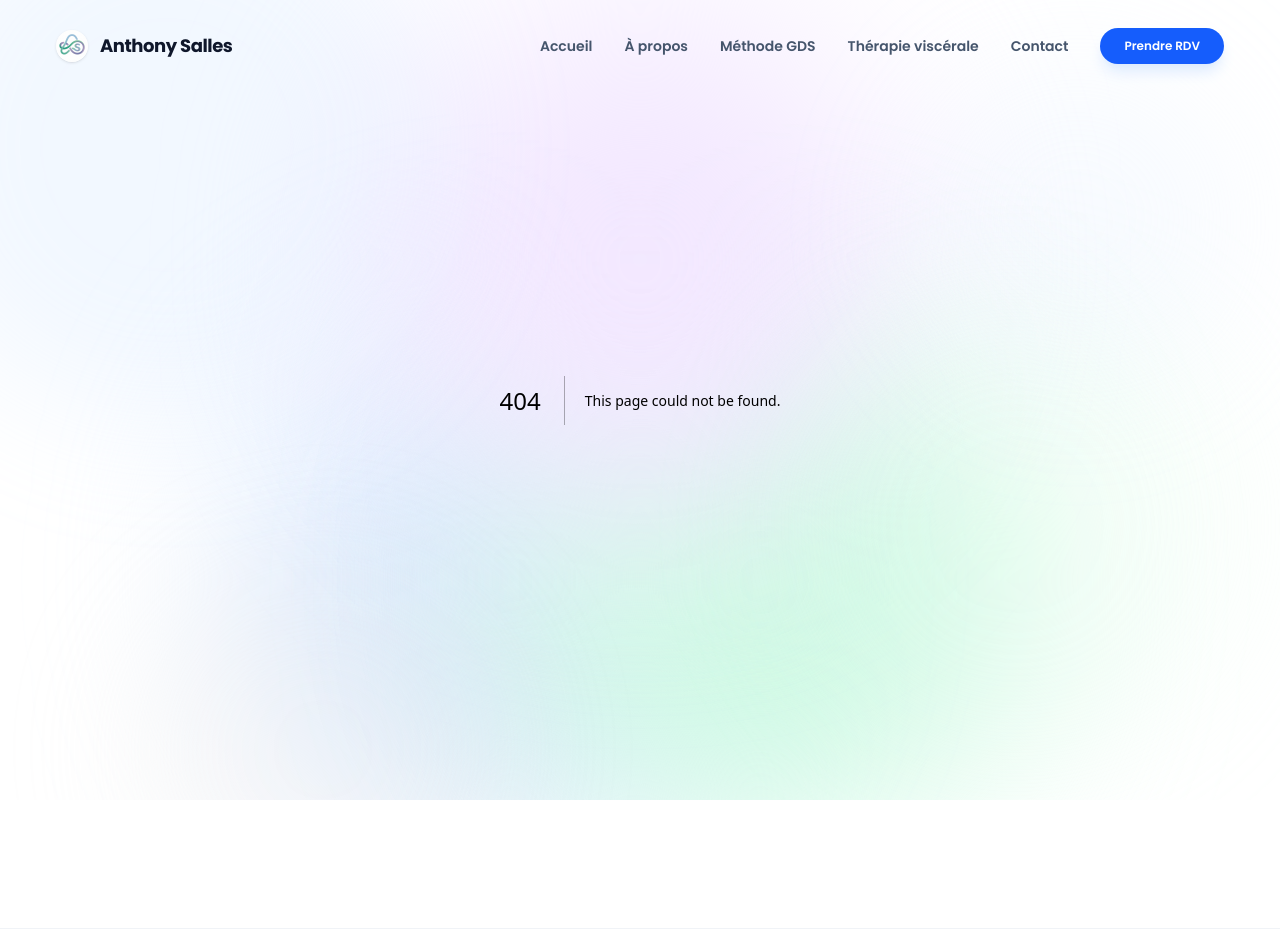
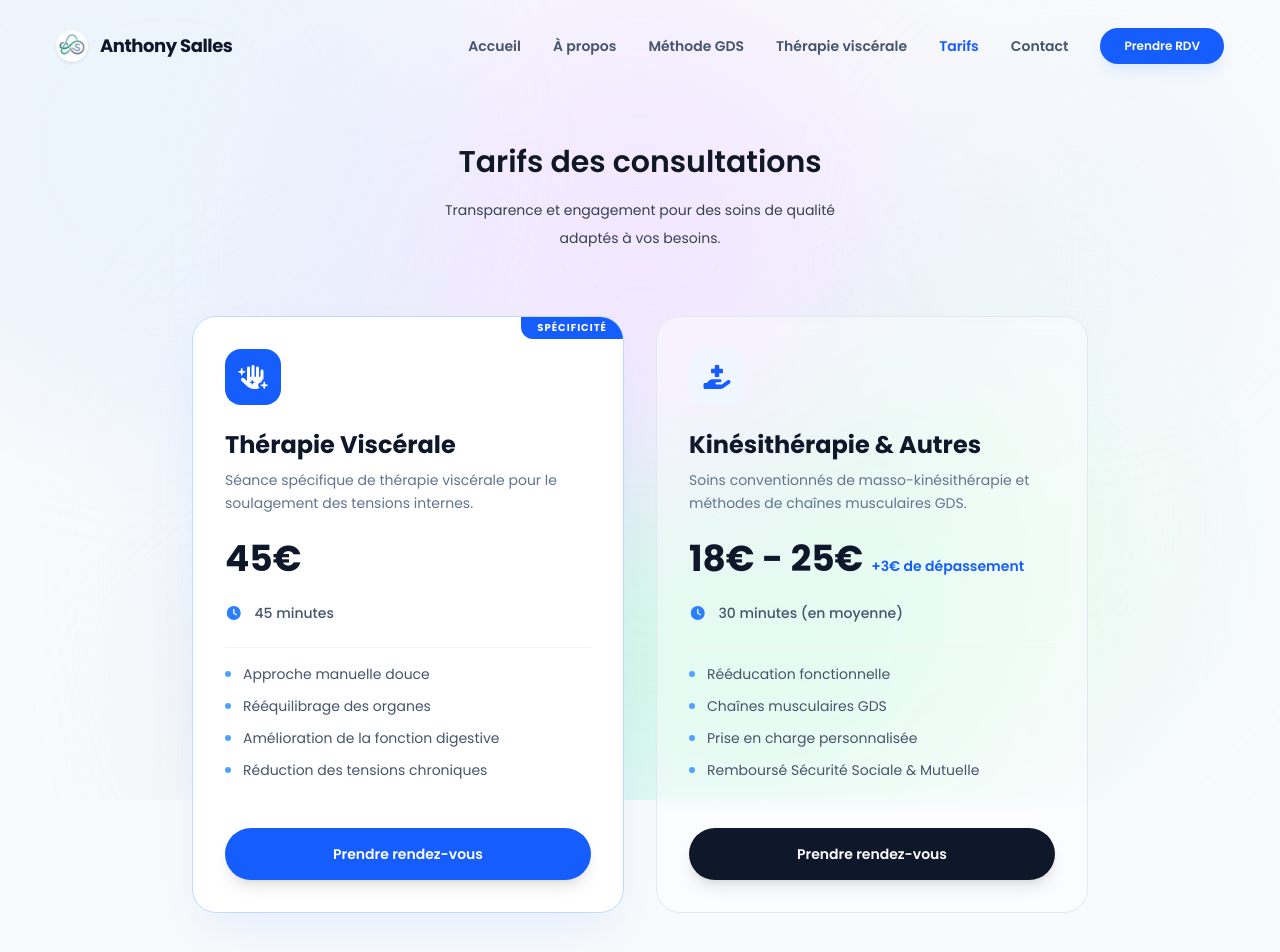
Before and after one commit to LTiollier/anthony-salles, a Next.js app: page /tarif in a window 1280 px wide. Before the commit this address had no page. Shown: the top 952 px of the page. Built offline with nearby package versions, Linux system fonts and the light colour scheme.

Commit message:
✨ add pricing page and navigation

```diff
--- /dev/null
+++ b/app/(public-pages)/tarif/page.jsx
@@ -0,0 +1,15 @@
+import PricingSection from "@/sections/pricing-section";
+
+export const metadata = {
+    title: "Tarifs",
+    description:
+        "Découvrez les tarifs des consultations d'Anthony Salles, kinésithérapeute à Lyon 7. Thérapie viscérale et séances conventionnées.",
+};
+
+export default function PricingPage() {
+    return (
+        <main className="px-4">
+            <PricingSection />
+        </main>
+    );
+}
--- a/components/footer.jsx
+++ b/components/footer.jsx
@@ -15,6 +15,7 @@ export default function Footer() {
     { name: "Méthode GDS", href: "/musculaire-gds" },
     { name: "Thérapie Viscérale", href: "/therapie-viscerale" },
     { name: "Kinésithérapie", href: "/#features" },
+    { name: "Tarifs", href: "/tarif" },
   ];
 
   return (
--- a/components/navbar.jsx
+++ b/components/navbar.jsx
@@ -18,6 +18,7 @@ export default function Navbar() {
     { name: "À propos", href: "/a-propos" },
     { name: "Méthode GDS", href: "/musculaire-gds" },
     { name: "Thérapie viscérale", href: "/therapie-viscerale" },
+    { name: "Tarifs", href: "/tarif" },
     { name: "Contact", href: "/contact" },
   ];
 
@@ -32,11 +33,10 @@ export default function Navbar() {
   return (
     <header className="fixed top-0 left-0 right-0 z-50 px-4 md:px-8 py-4 pointer-events-none">
       <motion.nav
-        className={`mx-auto max-w-7xl pointer-events-auto flex items-center justify-between px-6 py-3 rounded-full transition-all duration-500 ${
-          isScrolled
+        className={`mx-auto max-w-7xl pointer-events-auto flex items-center justify-between px-6 py-3 rounded-full transition-all duration-500 ${isScrolled
             ? "bg-white/70 backdrop-blur-xl shadow-lg border border-white/50"
             : "bg-transparent"
-        }`}
+          }`}
         initial={{ y: -100, opacity: 0 }}
         animate={{ y: 0, opacity: 1 }}
         transition={{ type: "spring", stiffness: 200, damping: 25 }}
@@ -63,9 +63,8 @@ export default function Navbar() {
             <Link
               key={link.name}
               href={link.href}
-              className={`text-sm font-semibold transition-colors hover:text-blue-600 ${
-                pathname === link.href ? "text-blue-600" : "text-slate-600"
-              }`}
+              className={`text-sm font-semibold transition-colors hover:text-blue-600 ${pathname === link.href ? "text-blue-600" : "text-slate-600"
+                }`}
             >
               {link.name}
             </Link>
@@ -92,19 +91,17 @@ export default function Navbar() {
 
       {/* Mobile Menu Backdrop */}
       <div
-        className={`fixed inset-0 bg-slate-900/10 backdrop-blur-md z-[60] transition-opacity duration-300 md:hidden ${
-          isOpen
+        className={`fixed inset-0 bg-slate-900/10 backdrop-blur-md z-[60] transition-opacity duration-300 md:hidden ${isOpen
             ? "opacity-100 pointer-events-auto"
             : "opacity-0 pointer-events-none"
-        }`}
+          }`}
         onClick={() => setIsOpen(false)}
       />
 
       {/* Mobile Menu Panel */}
       <div
-        className={`fixed inset-y-0 right-0 w-[280px] bg-white shadow-2xl z-[70] p-8 flex flex-col gap-8 transition-transform duration-500 ease-out md:hidden pointer-events-auto ${
-          isOpen ? "translate-x-0" : "translate-x-full"
-        }`}
+        className={`fixed inset-y-0 right-0 w-[280px] bg-white shadow-2xl z-[70] p-8 flex flex-col gap-8 transition-transform duration-500 ease-out md:hidden pointer-events-auto ${isOpen ? "translate-x-0" : "translate-x-full"
+          }`}
       >
         <div className="flex items-center justify-between">
           <span className="font-bold text-slate-900">Menu</span>
@@ -122,9 +119,8 @@ export default function Navbar() {
               key={link.name}
               href={link.href}
               onClick={() => setIsOpen(false)}
-              className={`text-lg font-bold transition-colors ${
-                pathname === link.href ? "text-blue-600" : "text-slate-600"
-              }`}
+              className={`text-lg font-bold transition-colors ${pathname === link.href ? "text-blue-600" : "text-slate-600"
+                }`}
             >
               {link.name}
             </Link>
--- /dev/null
+++ b/sections/pricing-section.jsx
@@ -0,0 +1,140 @@
+"use client";
+import { motion } from "framer-motion";
+import SectionTitle from "@/components/section-title";
+import { FontAwesomeIcon } from "@fortawesome/react-fontawesome";
+import {
+    faHandSparkles,
+    faHandHoldingMedical,
+    faEuroSign,
+    faClock,
+    faShieldHeart
+} from "@fortawesome/free-solid-svg-icons";
+
+export default function PricingSection() {
+    const pricingData = [
+        {
+            title: "Thérapie Viscérale",
+            icon: faHandSparkles,
+            price: "45€",
+            duration: "45 minutes",
+            description: "Séance spécifique de thérapie viscérale pour le soulagement des tensions internes.",
+            details: [
+                "Approche manuelle douce",
+                "Rééquilibrage des organes",
+                "Amélioration de la fonction digestive",
+                "Réduction des tensions chroniques"
+            ],
+            highlight: true
+        },
+        {
+            title: "Kinésithérapie & Autres",
+            icon: faHandHoldingMedical,
+            price: "18€ - 25€",
+            extra: "+3€ de dépassement",
+            duration: "30 minutes (en moyenne)",
+            description: "Soins conventionnés de masso-kinésithérapie et méthodes de chaînes musculaires GDS.",
+            details: [
+                "Rééducation fonctionnelle",
+                "Chaînes musculaires GDS",
+                "Prise en charge personnalisée",
+                "Remboursé Sécurité Sociale & Mutuelle"
+            ],
+            highlight: false
+        }
+    ];
+
+    return (
+        <section className="py-24 md:py-32 max-w-6xl mx-auto px-6 overflow-hidden">
+            <SectionTitle
+                title="Tarifs des consultations"
+                description="Transparence et engagement pour des soins de qualité adaptés à vos besoins."
+            />
+
+            <div className="grid grid-cols-1 md:grid-cols-2 gap-8 mt-16 max-w-4xl mx-auto">
+                {pricingData.map((item, index) => (
+                    <motion.div
+                        key={index}
+                        className={`relative p-8 rounded-3xl border transition-all duration-500 overflow-hidden ${item.highlight
+                                ? "bg-white shadow-2xl shadow-blue-500/10 border-blue-200"
+                                : "bg-white/40 backdrop-blur-sm border-slate-200 hover:border-blue-200"
+                            }`}
+                        initial={{ opacity: 0, y: 30 }}
+                        whileInView={{ opacity: 1, y: 0 }}
+                        viewport={{ once: true }}
+                        transition={{ delay: index * 0.2, type: "spring", stiffness: 100 }}
+                    >
+                        {item.highlight && (
+                            <div className="absolute top-0 right-0 bg-blue-600 text-white text-[10px] font-bold uppercase tracking-widest px-4 py-1 rounded-bl-xl">
+                                Spécificité
+                            </div>
+                        )}
+
+                        <div className="space-y-6">
+                            <div className={`size-14 rounded-2xl flex items-center justify-center text-2xl ${item.highlight ? "bg-blue-600 text-white" : "bg-blue-50 text-blue-600"
+                                }`}>
+                                <FontAwesomeIcon icon={item.icon} />
+                            </div>
+
+                            <div>
+                                <h3 className="text-2xl font-bold text-slate-900 mb-2">{item.title}</h3>
+                                <p className="text-slate-500 text-sm leading-relaxed">{item.description}</p>
+                            </div>
+
+                            <div className="flex items-baseline gap-2">
+                                <span className="text-4xl font-extrabold text-slate-900">{item.price}</span>
+                                {item.extra && (
+                                    <span className="text-blue-600 font-semibold text-sm">{item.extra}</span>
+                                )}
+                            </div>
+
+                            <div className="flex items-center gap-3 text-slate-600 font-medium text-sm">
+                                <FontAwesomeIcon icon={faClock} className="text-blue-500" />
+                                <span>{item.duration}</span>
+                            </div>
+
+                            <ul className="space-y-3 pt-4 border-t border-slate-100">
+                                {item.details.map((detail, idx) => (
+                                    <li key={idx} className="flex items-center gap-3 text-slate-600 text-sm">
+                                        <div className="size-1.5 rounded-full bg-blue-400" />
+                                        {detail}
+                                    </li>
+                                ))}
+                            </ul>
+
+                            <div className="pt-6">
+                                <a
+                                    href="https://www.doctolib.fr/masseur-kinesitherapeute/lyon/anthony-salles-lyon"
+                                    target="_blank"
+                                    rel="noopener noreferrer"
+                                    className={`btn w-full py-4 text-center justify-center ${item.highlight ? "bg-blue-600" : "bg-slate-900"
+                                        }`}
+                                >
+                                    Prendre rendez-vous
+                                </a>
+                            </div>
+                        </div>
+                    </motion.div>
+                ))}
+            </div>
+
+            <motion.div
+                className="mt-16 p-8 rounded-3xl bg-blue-50/50 border border-blue-100 max-w-3xl mx-auto flex flex-col md:flex-row items-center gap-8"
+                initial={{ opacity: 0, scale: 0.95 }}
+                whileInView={{ opacity: 1, scale: 1 }}
+                viewport={{ once: true }}
+            >
+                <div className="size-16 rounded-full bg-blue-100 flex items-center justify-center text-blue-600 text-2xl shrink-0">
+                    <FontAwesomeIcon icon={faShieldHeart} />
+                </div>
+                <div className="space-y-2 text-center md:text-left">
+                    <h4 className="font-bold text-slate-900">Remboursements & Sécurité Sociale</h4>
+                    <p className="text-slate-600 text-sm leading-relaxed">
+                        Les séances de kinésithérapie sont conventionnées. Le remboursement s'effectue sur la base des tarifs de la Sécurité Sociale (60%) et de votre Mutuelle (40%).
+                        <br />
+                        Le dépassement d'honoraires de 3€ peut être pris en charge par certaines mutuelles (hors CMU/AME).
+                    </p>
+                </div>
+            </motion.div>
+        </section>
+    );
+}
```
